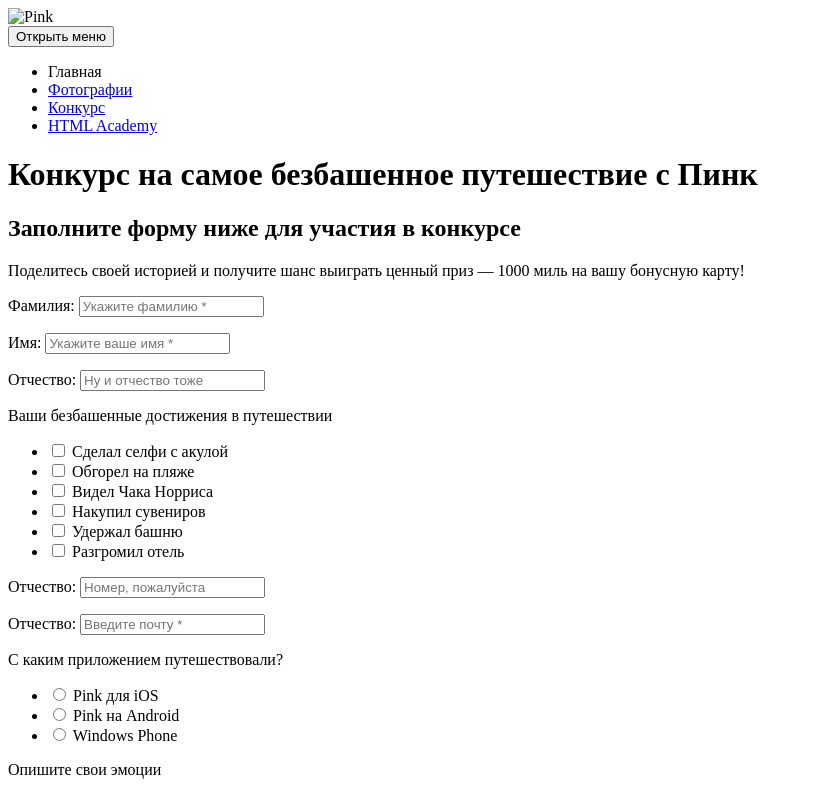
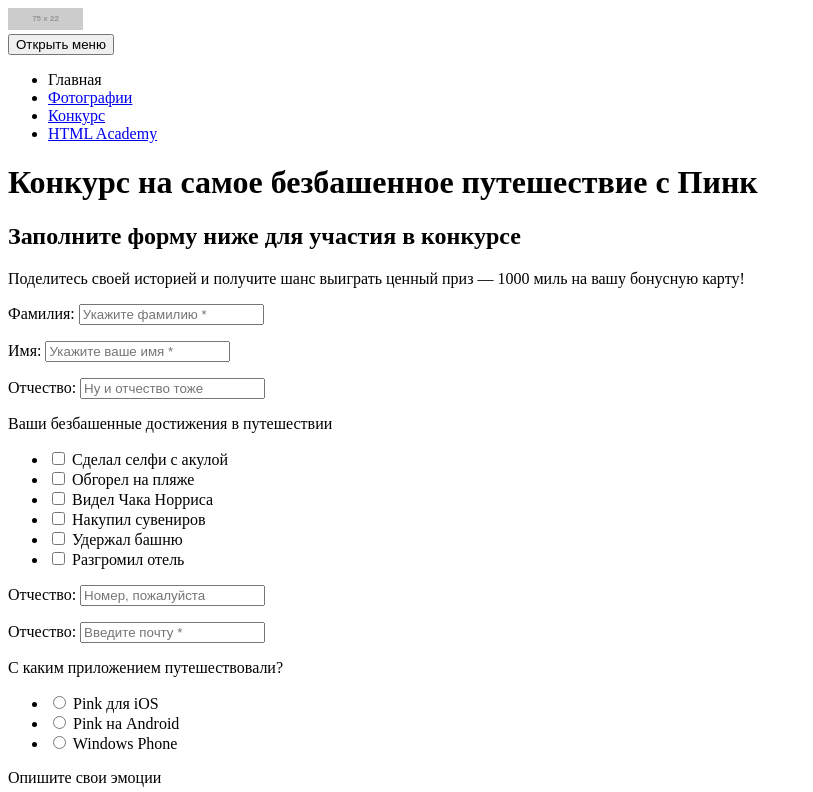
Before and after one commit to cyborg-t1000/508855-pink-old, a website: page source/contest.html in a window 1280 px wide. Shown: the top 792 px of the page, without its empty margins (0-813 px from the left). Drawn offline with Linux system fonts and the light colour scheme; placeholder pictures from the web are drawn by us.

Commit message:
Filename for logo changed

```diff
--- a/source/contest.html
+++ b/source/contest.html
@@ -10,7 +10,7 @@
 
   <header class="page-header">
     <a class="page-header__logo">
-      <img class="page-header__logo-image" src="img/logotype-mobile.svg" width="75" height="22" alt="Pink">
+      <img class="page-header__logo-image" src="http://placehold.it/75x22" width="75" height="22" alt="Pink">
     </a>
     <nav class="main-nav">
       <button class="main-nav__toggle" type="button">Открыть меню</button>
```
Also changed, not shown: source/photo.html (+1 -1 lines).
